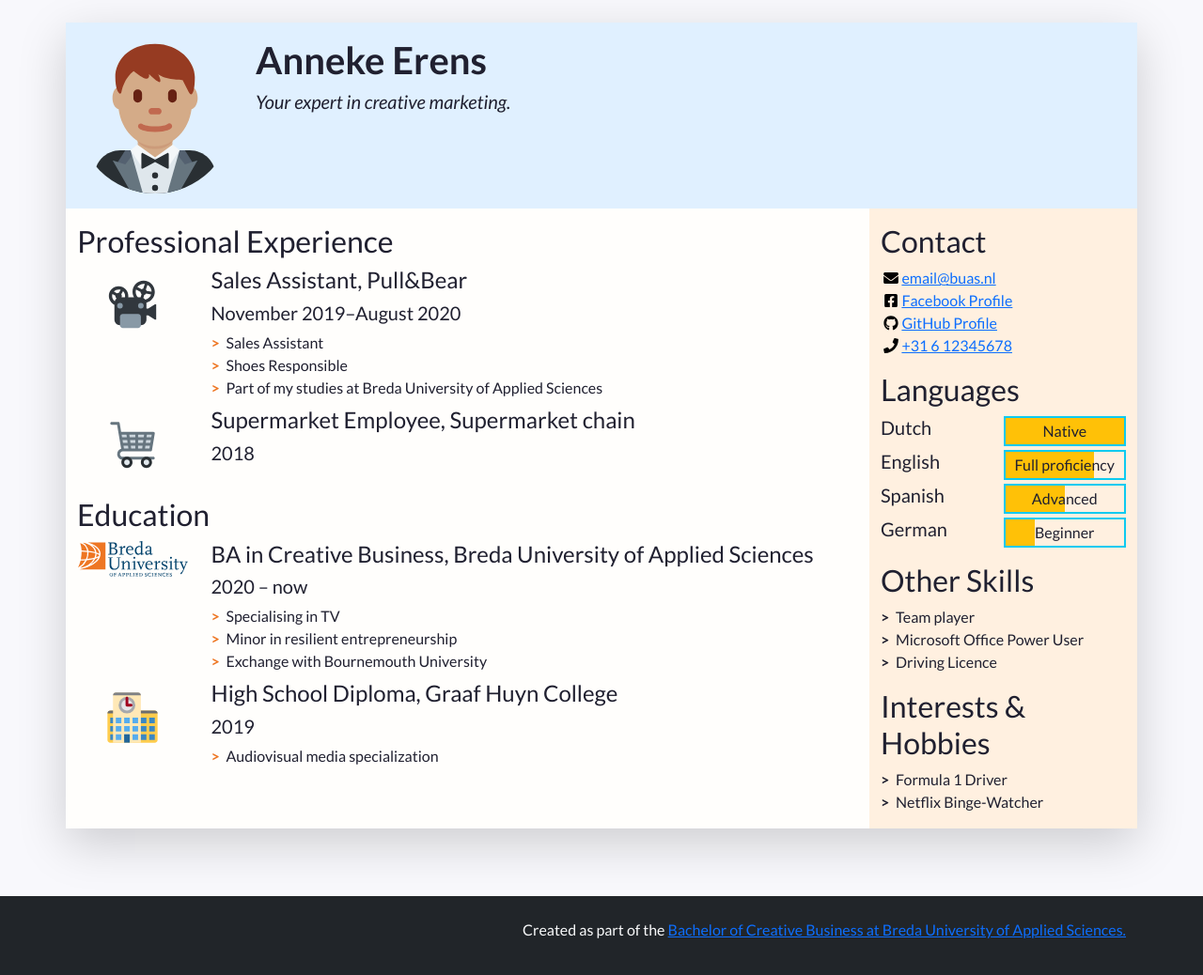
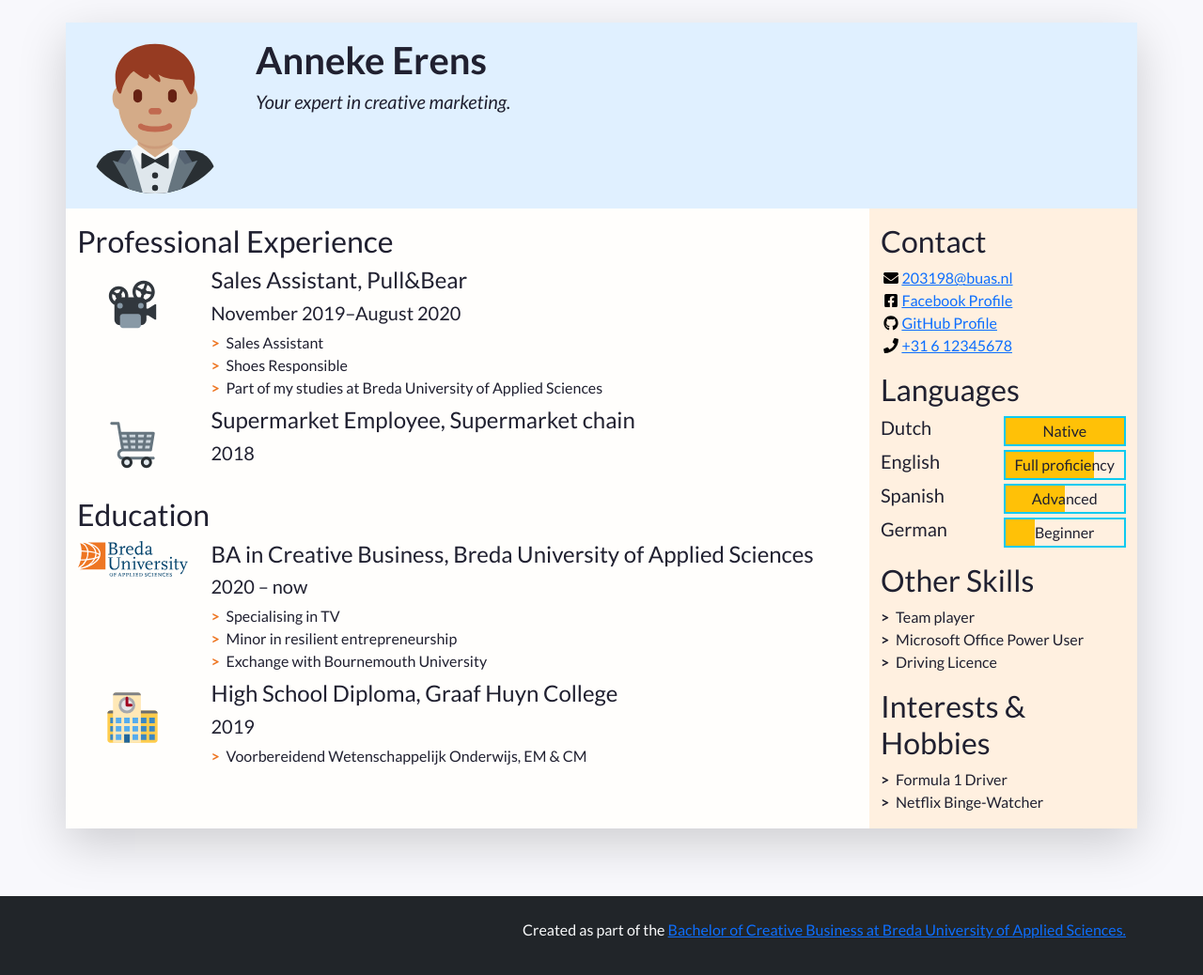
Before and after one commit to Anneke-BUAS/CV, a plain HTML site: page index.html in a window 1280 px wide. Shown: the whole page at 94% size. Drawn offline with nearby package versions, Linux system fonts and the light colour scheme.

Commit message:
Update index.html

```diff
--- a/index.html
+++ b/index.html
@@ -148,7 +148,7 @@
                   <h4>High School Diploma, Graaf Huyn College</h4>
                   <h5>2019</h5>
                   <ul class="biography-details list-unstyled">
-                    <li>Audiovisual media specialization</li>
+                    <li>Voorbereidend Wetenschappelijk Onderwijs, EM & CM</li>
                   </ul>
                 </div>
               </li>
@@ -177,9 +177,9 @@
             -->
             <ul class="contact-list list-unstyled">
               <li class="contact-item">
-                <a class="d-flex align-items-center" href="mailto:email@buas.nl" target="_blank">
+                <a class="d-flex align-items-center" href="mailto:203198@buas.nl" target="_blank">
                   <img class="contact-icon" src="images/icons/envelope.svg" alt="Email">
-                  email@buas.nl
+                  203198@buas.nl
                 </a>
               </li>
               <li class="contact-item">
```
